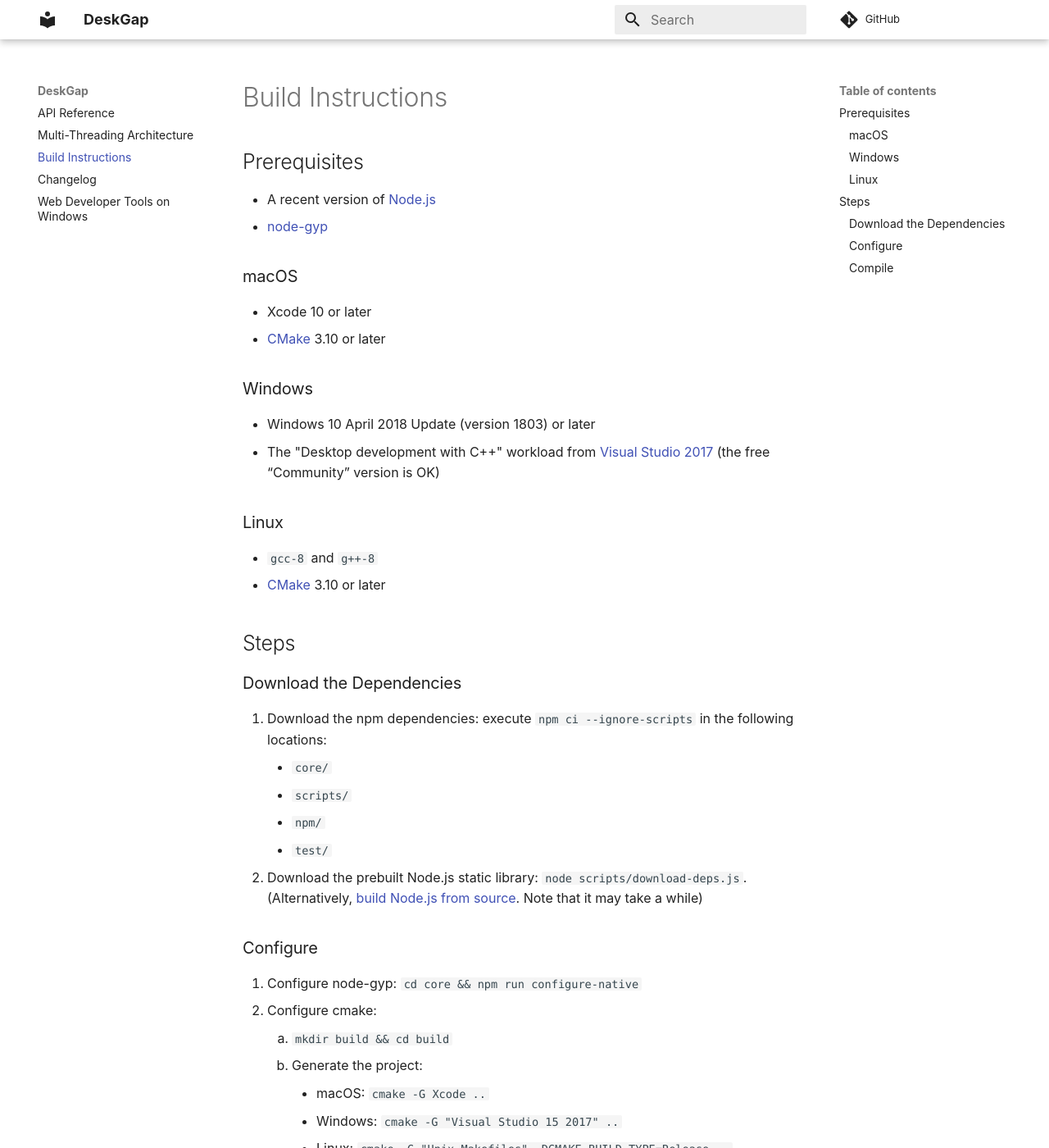
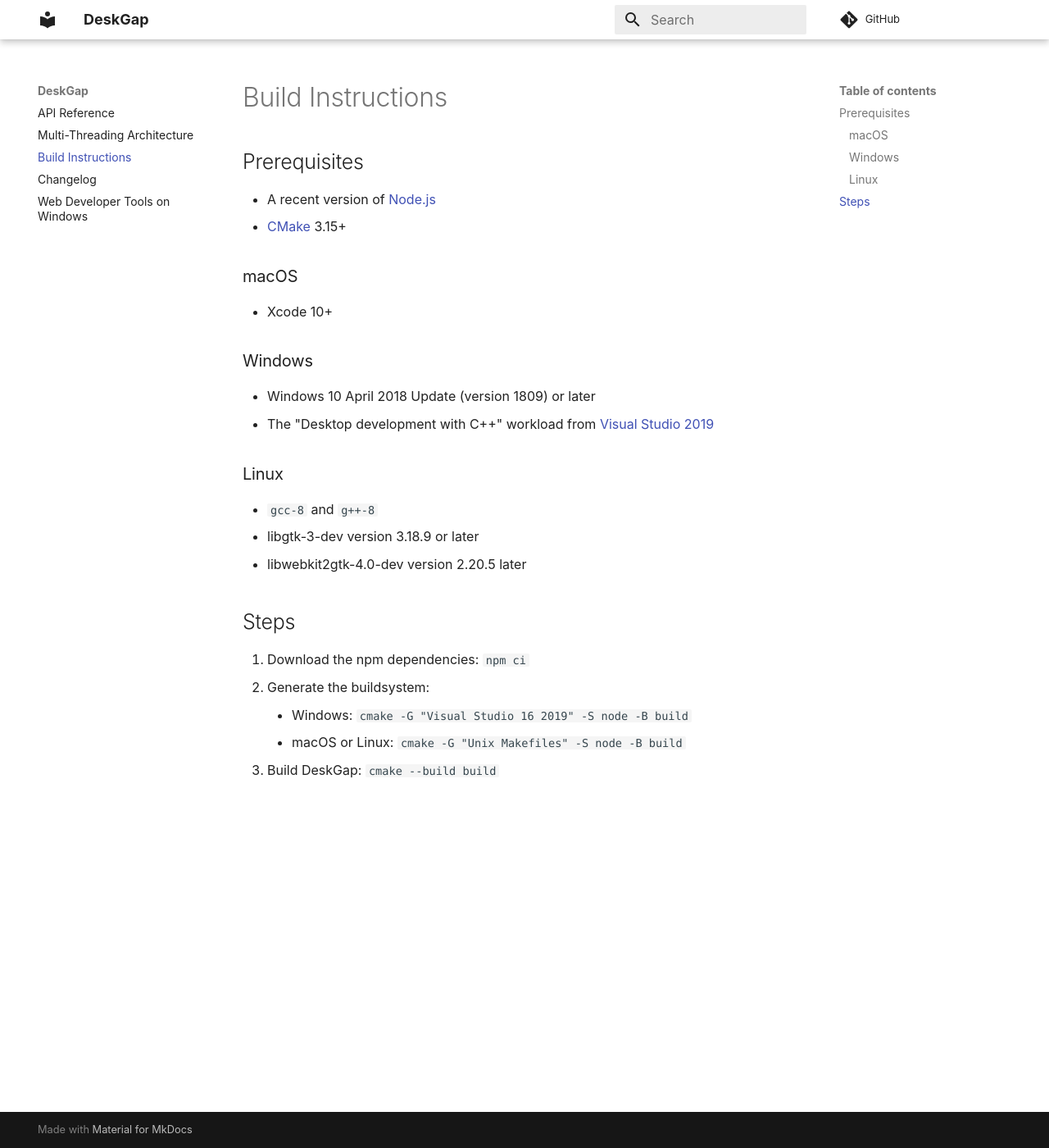
Before and after one commit to branchseer/DeskGap, an MkDocs documentation site: the page built from docs/api/building.md, in a window 1280 px wide and 1400 px high. Shown: the whole window at 82% size. Built offline with MkDocs 1.6.1 and Material for MkDocs 9.7.7, drawn with Linux system fonts in a browser that asks for light colours; comment, search, counter and statistics services are not loaded; some of the changed text lies outside the part shown.

Commit message:
Update the build instructions [skip ci]

```diff
--- a/docs/api/building.md
+++ b/docs/api/building.md
@@ -3,48 +3,25 @@
 ## Prerequisites
 
 * A recent version of [Node.js](http://nodejs.org)
-* [node-gyp](https://github.com/nodejs/node-gyp#installation)
+* [CMake](https://cmake.org) 3.15+
 
 ### macOS
-* Xcode 10 or later
-* [CMake](https://cmake.org) 3.10 or later
+* Xcode 10+
 
 ### Windows
-* Windows 10 April 2018 Update (version 1803) or later
-* The "Desktop development with C++" workload from [Visual Studio 2017](https://docs.microsoft.com/en-us/visualstudio/releasenotes/vs2017-relnotes) (the free “Community” version is OK)
+* Windows 10 April 2018 Update (version 1809) or later
+* The "Desktop development with C++" workload from [Visual Studio 2019](https://docs.microsoft.com/en-us/visualstudio/releases/2019/release-notes)
 
 ### Linux
+
 * `gcc-8` and `g++-8`
-* [CMake](https://cmake.org) 3.10 or later
+* libgtk-3-dev version 3.18.9 or later
+* libwebkit2gtk-4.0-dev version 2.20.5 later
 
 
 ## Steps
-
-### Download the Dependencies
-1. Download the npm dependencies: execute `npm ci --ignore-scripts` in the following locations:
-    * `core/`
-    * `scripts/`
-    * `npm/`
-    * `test/`
-2. Download the prebuilt Node.js static library: `node scripts/download-deps.js`. (Alternatively, [build Node.js from source](http://github.com/patr0nus/libnode). Note that it may take a while)
-
-### Configure
-1. Configure node-gyp: `cd core && npm run configure-native`
-2. Configure cmake:
-    1. `mkdir build && cd build`
-    2. Generate the project:
-        * macOS: `cmake -G Xcode ..`
-        * Windows: `cmake -G "Visual Studio 15 2017" ..`
-        * Linux: `cmake -G "Unix Makefiles" -DCMAKE_BUILD_TYPE=Release ..`
-
-### Compile
-1. Compile TypeScript:
-    1. `cd core/`
-    2. `npm run build-lib-node`
-    3. `npm run build-lib-ui`
-2. Build the native bindings: `cd core && npm run build-native`
-3. Build the executable and copy the resources:
-    1. `cd build/`
-    2. Build all the CMake targets:
-        * macOS or Windows: `cmake --build . --target ALL_BUILD --config Release`
-        * Linux: `make`
+1. Download the npm dependencies: `npm ci`
+2. Generate the buildsystem:
+    - Windows: `cmake -G "Visual Studio 16 2019" -S node -B build`
+    - macOS or Linux: `cmake -G "Unix Makefiles" -S node -B build`
+3. Build DeskGap: `cmake --build build`
```
